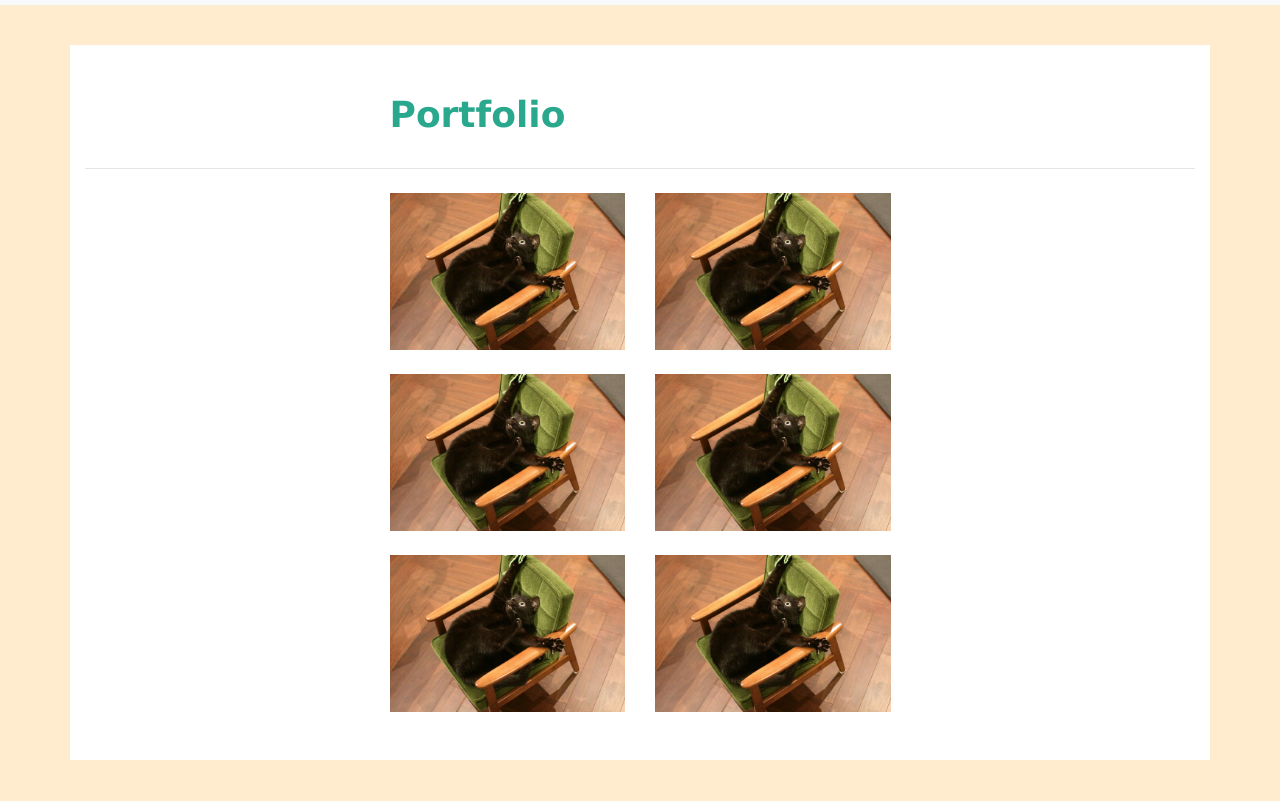
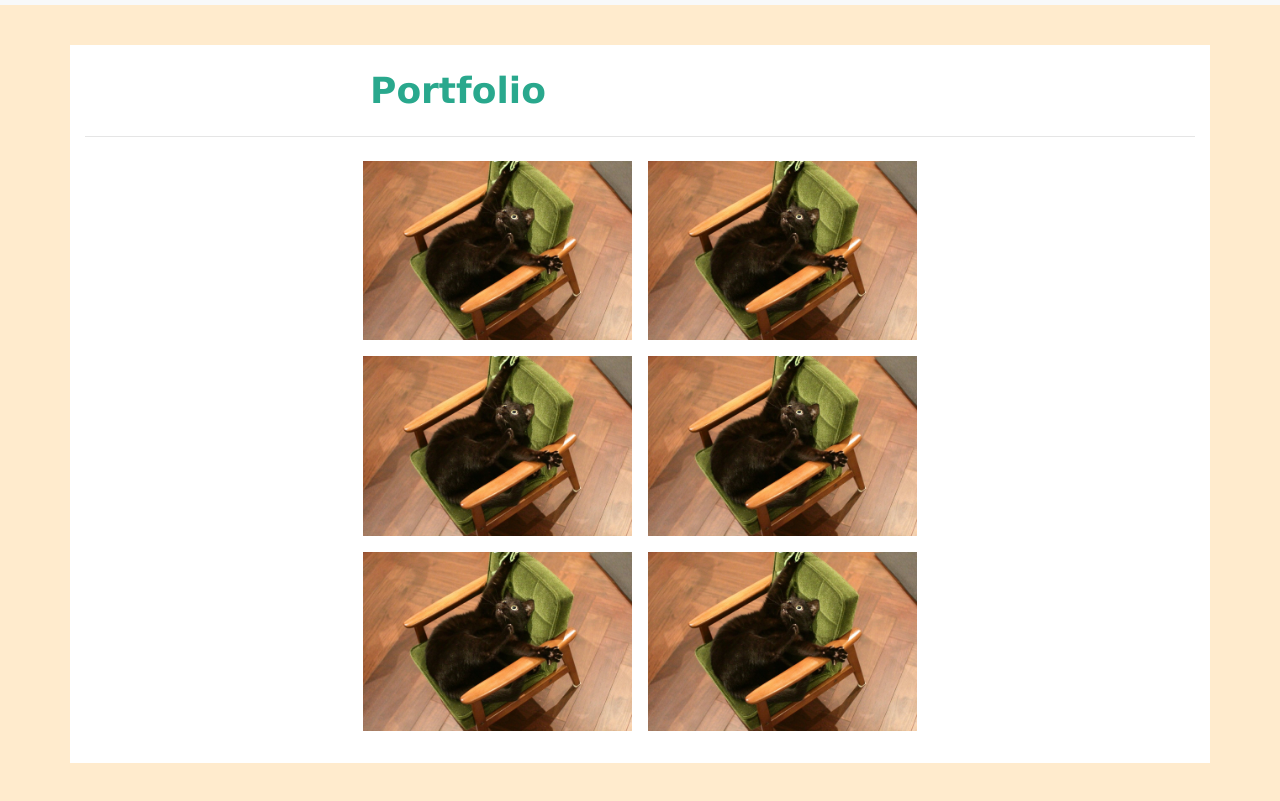
Before and after one commit to timholzer/Simple-Sample-Portfolio-Website-Using-Bootstrap, a plain HTML site: page portfolio.html in a window 1280 px wide. Shown: the part 51-852 px from the top of the page. Drawn offline with nearby package versions, Linux system fonts and the light colour scheme.

Commit message:
changed image padding and some minor things

```diff
--- a/CSS/style.css
+++ b/CSS/style.css
@@ -12,6 +12,3 @@ main {
     font-family: 'Lucida Sans', 'Lucida Sans Regular', 'Lucida Grande', 'Lucida Sans Unicode', Geneva, Verdana, sans-serif;
     font-weight: 900;
 }
-.row {
-    margin: 24px;
-}
--- a/portfolio.html
+++ b/portfolio.html
@@ -34,26 +34,26 @@
           </div>
         </div><hr>
         <div class="row justify-content-sm-center">
-          <div class="col-md-3">
+          <div class="col-md-3 p-2">
             <img class="img-fluid" src="./Assets/Images/spaz2.jpg" alt="I hope you like this picture of a cat I found on the internet a while back">
           </div>
-          <div class="col-md-3">
+          <div class="col-md-3 p-2">
             <img class="img-fluid" src="./Assets/Images/spaz2.jpg" alt="I hope you like this picture of a cat I found on the internet a while back">
           </div>
         </div>
         <div class="row justify-content-sm-center">
-            <div class="col-md-3">
+            <div class="col-md-3 p-2">
               <img class="img-fluid" src="./Assets/Images/spaz2.jpg" alt="I hope you like this picture of a cat I found on the internet a while back">
             </div>
-            <div class="col-md-3">
+            <div class="col-md-3 p-2">
               <img class="img-fluid" src="./Assets/Images/spaz2.jpg" alt="I hope you like this picture of a cat I found on the internet a while back">
             </div>
           </div>
           <div class="row justify-content-sm-center">
-            <div class="col-md-3">
+            <div class="col-md-3 p-2">
               <img class="img-fluid" src="./Assets/Images/spaz2.jpg" alt="I hope you like this picture of a cat I found on the internet a while back">
             </div>
-            <div class="col-md-3">
+            <div class="col-md-3 p-2">
               <img class="img-fluid" src="./Assets/Images/spaz2.jpg" alt="I hope you like this picture of a cat I found on the internet a while back">
             </div>
           </div>
```
Also changed, not shown: Contact.html (+2 -0 lines), index.html (+1 -1 lines), 1 other file.
